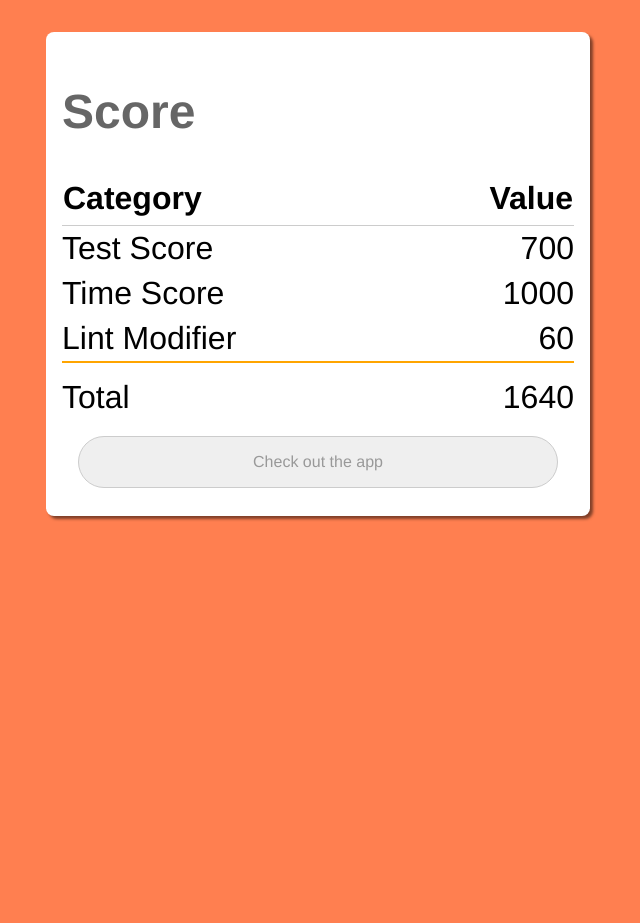
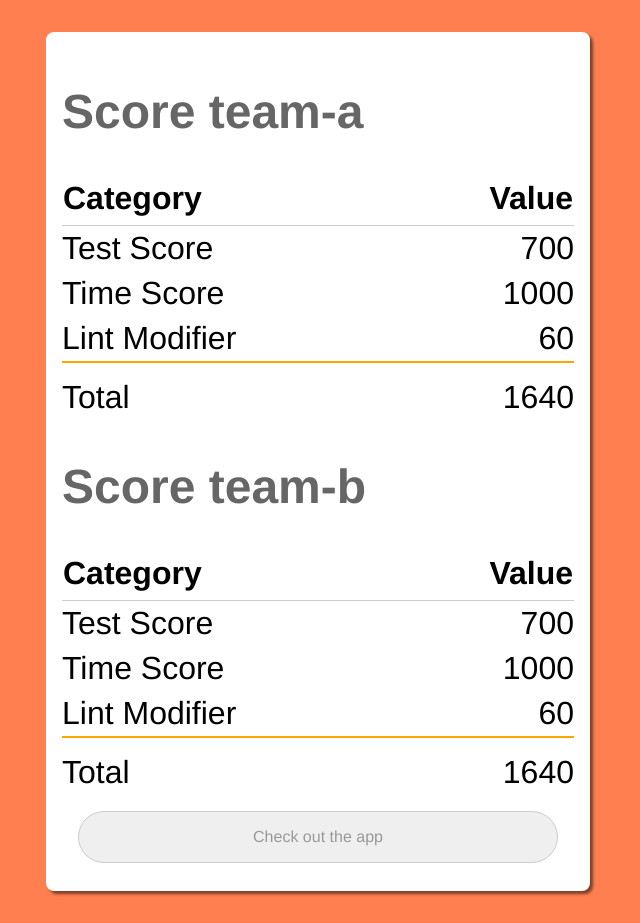
Before and after one commit to RyanParsley/speed-run-fork, a website: page static/index.html in a window 1280 px wide. Shown: the whole page, without its empty margins (322-962 px from the left). Before the commit the page ends 800 px from the top, so only its background shows below. Drawn offline with Linux system fonts and the light colour scheme.

Commit message:
chore: Consume Multiple score json files

```diff
--- a/static/index.html
+++ b/static/index.html
@@ -7,8 +7,10 @@
     <link href="style.css" rel="stylesheet" />
     <title>Speedrun: Score</title>
   </head>
+
   <body>
     <section class="container">
+      <div id="scores">
         <h1>Score</h1>
         <table>
           <thead>
@@ -19,6 +21,7 @@
           </thead>
           <tbody id="list"></tbody>
         </table>
+      </div>
 
       <a
         id="outbound"
--- a/static/script.js
+++ b/static/script.js
@@ -1,38 +1,102 @@
-const listElement = document.getElementById('list');
+// Handle for where scores will be placed
+const scoreHolder = document.getElementById('scores');
 
-const initialList = [
-  { title: 'Test Score', value: '?' },
-  { title: 'Time Score', value: '?' },
-  { title: 'Lint Modifier', value: '?' },
-  { title: 'Total', value: '?' },
-];
+// Currently hard coded list of teams to include.
+const contestants = ['team-a', 'team-b'];
 
-const updateList = () => {
-  fetch(`score.json`)
+// Create a div per team to be injected into the DOM
+const renderScores = (teams) =>
+  teams
+    .map(
+      (team) =>
+        `
+        <div data-team="${team}">
+          <h1>Score ${team}</h1>
+          <table>
+            <thead>
+              <tr>
+                <th>Category</th>
+                <th class="value">Value</th>
+              </tr>
+            </thead>
+            <tbody id="${team}-list"></tbody>
+          </table>
+        </div>
+
+       `
+    )
+    .join('');
+
+// create a score placeholder per team
+scoreHolder.innerHTML = renderScores(contestants);
+
+// Handles to the table set up for each team's score data
+const scoreElements = contestants.map((team) => ({
+  team,
+  element: document.getElementById(`${team}-list`),
+}));
+
+// Adjust the app link based on if we're in dev mode or not.
+const appUrl = ['localhost', '127.0.0.1'].includes(location.hostname)
+  ? 'http://localhost:4200/'
+  : 'https://ryanparsley.github.io/speed-run/speed-run/browser/';
+
+// wire up a link to the demo app
+document.getElementById('outbound').href = appUrl;
+
+// Initialize the app's state
+let scores = [];
+
+// Fetch many json files and update the dom to store them.
+const fetchScores = async () => {
+  return contestants.map(async (team) => {
+    fetch(`${team}-score.json`)
       .then(function (response) {
         if (response.status !== 200) {
-        console.log(
+          console.err(
             'Looks like there was a problem. Status Code: ' + response.status
           );
           return;
         }
-
-      // Examine the text in the response
-      response.json().then(function (data) {
-        listElement.innerHTML = renderList([
-          { title: 'Test Score', value: data.testScore },
-          { title: 'Time Score', value: data.timeScore },
-          { title: 'Lint Modifier', value: data.lintModifier },
-          { title: 'Total', value: data.total },
-        ]);
+        response
+          .json()
+          .then(function ({ testScore, timeScore, lintModifier, total }) {
+            // Amend to shared state
+            scores = [
+              ...scores,
+              {
+                team,
+                testScore,
+                timeScore,
+                lintModifier,
+                total,
+              },
+            ];
+            // render state to DOM
+            updateList(scores);
           });
       })
       .catch(function (err) {
-      console.log('Fetch Error :-S', err);
+        console.err('Fetch Error :-S', err);
       });
-  console.log('the list has been updated');
+  });
 };
 
+// Inject scores to the approprate table
+const updateList = (scores) => {
+  scores.forEach((score) => {
+    scoreElements.find(
+      (element) => element.team == score.team
+    ).element.innerHTML = renderList([
+      { title: 'Test Score', value: score.testScore },
+      { title: 'Time Score', value: score.timeScore },
+      { title: 'Lint Modifier', value: score.lintModifier },
+      { title: 'Total', value: score.total },
+    ]);
+  });
+};
+
+// Define DOM to wrap around data
 const renderList = (items = []) =>
   items
     .map(
@@ -46,10 +110,5 @@ const renderList = (items = []) =>
     )
     .join('');
 
-const appUrl = ['localhost', '127.0.0.1'].includes(location.hostname)
-  ? 'http://localhost:4200/'
-  : 'https://ryanparsley.github.io/speed-run/speed-run/browser/';
-
-document.getElementById('outbound').href = appUrl;
-listElement.innerHTML = renderList(initialList);
-updateList();
+// Fetch data and inject it in the DOM
+fetchScores();
--- /dev/null
+++ b/static/team-a-score.json
@@ -0,0 +1,6 @@
+{
+  "timeScore": 1000,
+  "testScore": 700,
+  "lintModifier": 60,
+  "total": 1640
+}
--- /dev/null
+++ b/static/team-b-score.json
@@ -0,0 +1,6 @@
+{
+  "timeScore": 1000,
+  "testScore": 700,
+  "lintModifier": 60,
+  "total": 1640
+}
```
Lines whose indentation alone changed are shown as unchanged.
